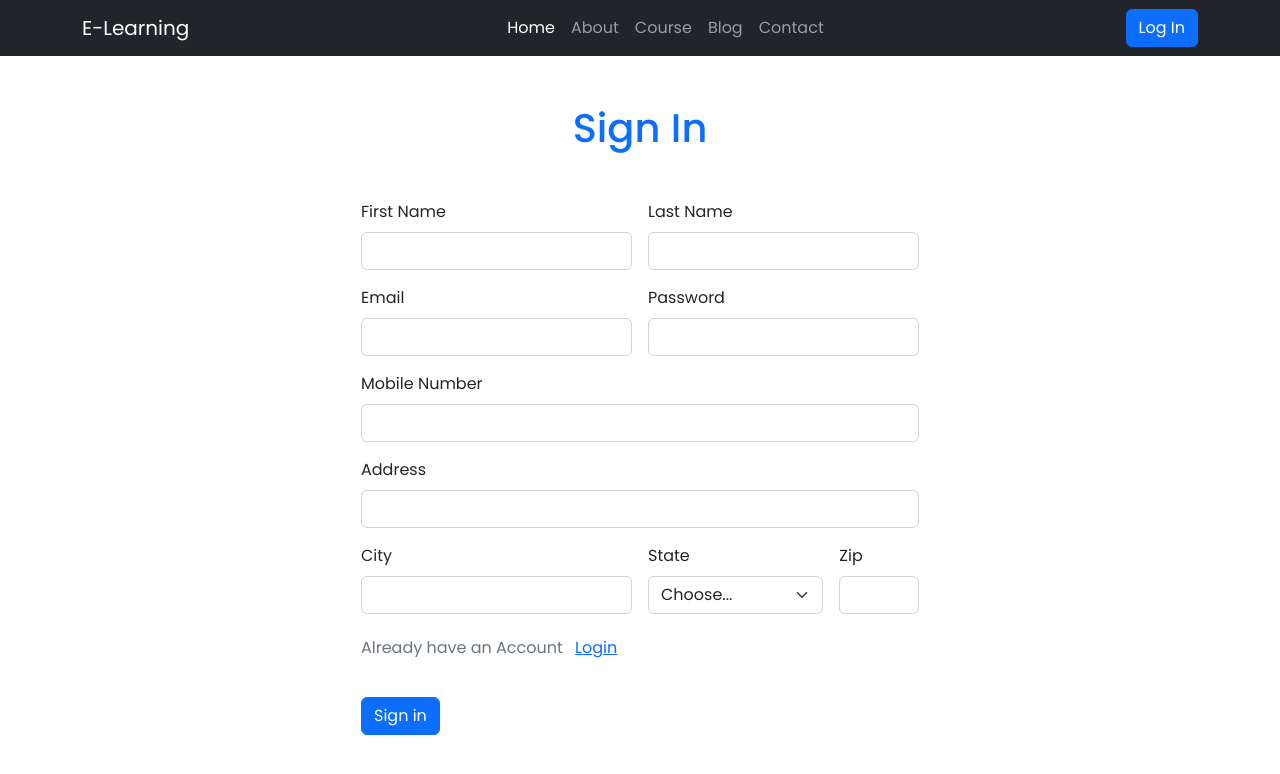
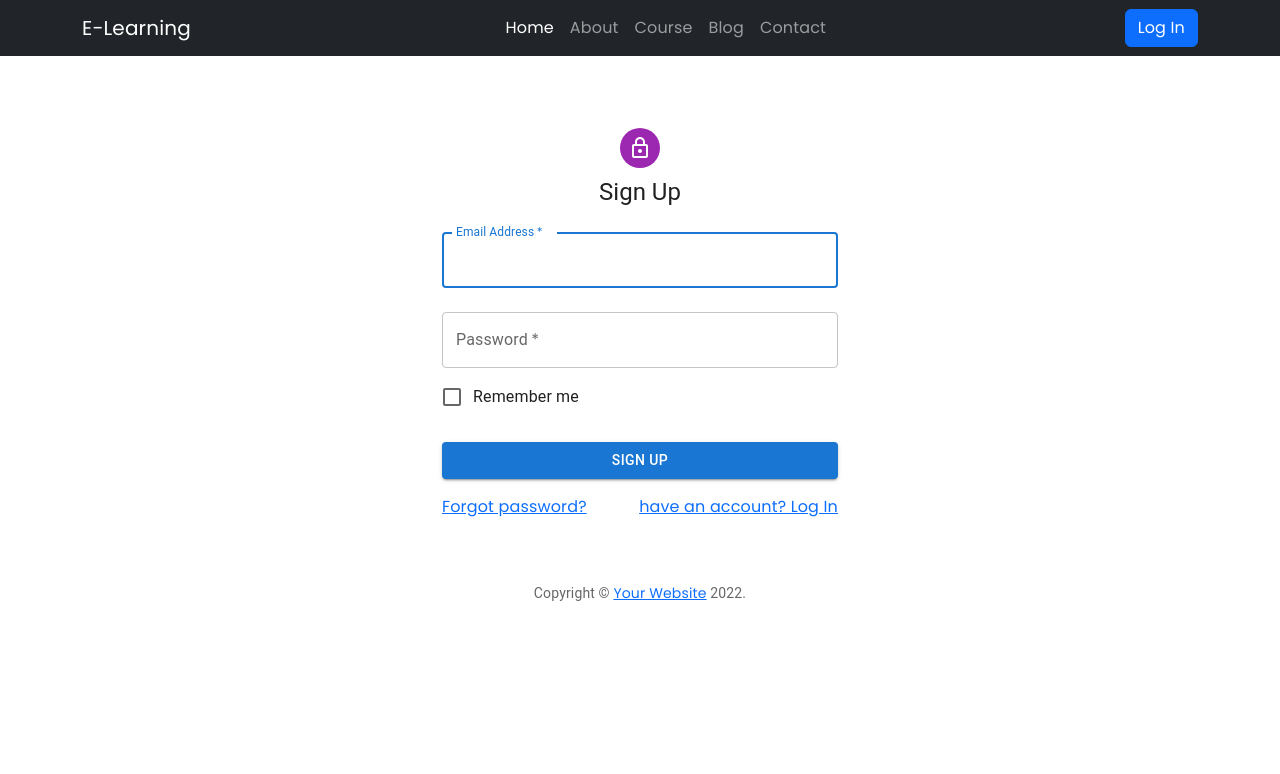
Before and after one commit to harishkgit9640/E_Learning_Website, a React (Create React App) app: page /signup in a window 1280 px wide. Shown: the top 774 px of the page. Built offline with nearby package versions, Linux system fonts and the light colour scheme.

Commit message:
some changes

```diff
--- a/src/Component/Home.jsx
+++ b/src/Component/Home.jsx
@@ -1,11 +1,61 @@
 import React from 'react'
+import Table from '@mui/material/Table';
+import TableBody from '@mui/material/TableBody';
+import TableCell from '@mui/material/TableCell';
+import TableContainer from '@mui/material/TableContainer';
+import TableHead from '@mui/material/TableHead';
+import TableRow from '@mui/material/TableRow';
+import Paper from '@mui/material/Paper';
+
+function createData(name, calories, fat, carbs, protein) {
+    return { name, calories, fat, carbs, protein };
+}
+
+const rows = [
+    createData('Frozen yoghurt', 159, 6.0, 24, 4.0),
+    createData('Ice cream sandwich', 237, 9.0, 37, 4.3),
+    createData('Eclair', 262, 16.0, 24, 6.0),
+    createData('Cupcake', 305, 3.7, 67, 4.3),
+    createData('Gingerbread', 356, 16.0, 49, 3.9),
+];
 
 const Home = () => {
     return (
-        <div>
-            <h1>Welcome to English Planet</h1>
+        <div className="container mt-5">
+            <div className="header text-center my-5">
+                <h1>Dashboard</h1>
+                <hr />
+            </div>
+            <TableContainer component={Paper}>
+                <Table sx={{ minWidth: 650 }} aria-label="simple table">
+                    <TableHead>
+                        <TableRow>
+                            <TableCell>Dessert (100g serving)</TableCell>
+                            <TableCell align="right">Calories</TableCell>
+                            <TableCell align="right">Fat&nbsp;(g)</TableCell>
+                            <TableCell align="right">Carbs&nbsp;(g)</TableCell>
+                            <TableCell align="right">Protein&nbsp;(g)</TableCell>
+                        </TableRow>
+                    </TableHead>
+                    <TableBody>
+                        {rows.map((row) => (
+                            <TableRow
+                                key={row.name}
+                                sx={{ '&:last-child td, &:last-child th': { border: 0 } }} >
+                                <TableCell component="th" scope="row">
+                                    {row.name}
+                                </TableCell>
+                                <TableCell align="right">{row.calories}</TableCell>
+                                <TableCell align="right">{row.fat}</TableCell>
+                                <TableCell align="right">{row.carbs}</TableCell>
+                                <TableCell align="right">{row.protein}</TableCell>
+                            </TableRow>
+                        ))}
+                    </TableBody>
+                </Table>
+            </TableContainer>
         </div>
-    )
+    );
 }
 
-export default Home
+export default Home;
--- a/src/Component/Login.jsx
+++ b/src/Component/Login.jsx
@@ -1,44 +1,118 @@
 import React from 'react'
 // import Alert from '@mui/material/Alert';
 
+import Avatar from '@mui/material/Avatar';
+import Button from '@mui/material/Button';
+import CssBaseline from '@mui/material/CssBaseline';
+import TextField from '@mui/material/TextField';
+import FormControlLabel from '@mui/material/FormControlLabel';
+import Checkbox from '@mui/material/Checkbox';
+import { NavLink } from "react-router-dom";
+import Grid from '@mui/material/Grid';
+import Box from '@mui/material/Box';
+import LockOutlinedIcon from '@mui/icons-material/LockOutlined';
+import Typography from '@mui/material/Typography';
+import Container from '@mui/material/Container';
+import { createTheme, ThemeProvider } from '@mui/material/styles';
+
+function Copyright(props) {
+    return (
+        <Typography variant="body2" color="text.secondary" align="center" {...props}>
+            {'Copyright © '}
+            <NavLink color="inherit" to="https://mui.com/">
+                Your Website
+            </NavLink>{' '}
+            {new Date().getFullYear()}
+            {'.'}
+        </Typography>
+    );
+}
+
+const theme = createTheme();
 const Login = () => {
 
-    const submitForm = (e) => {
-        e.preventDefault();
-        // <>
-        //     <Alert severity="error">Page Not Found!</Alert>
-        //     <Alert severity="success">This is a success alert — check it out!</Alert>
-        // </>
-    }
+    // <>
+    //     <Alert severity="error">Page Not Found!</Alert>
+    //     <Alert severity="success">This is a success alert — check it out!</Alert>
+
+    const handleSubmit = (event) => {
+        event.preventDefault();
+        const data = new FormData(event.currentTarget);
+        console.log({
+            email: data.get('email'),
+            password: data.get('password'),
+        });
+    };
 
     return (
-        <div>
-            <div className="container my-5">
-                <h1 className="text-center text-primary mb-5">Log In</h1>
-                <div className="col-md-6 col-sm-6 mx-auto">
-                    <form method="post">
-                        <div className="row g-3">
-                            <div className="col-12">
-                                <label for="inputEmail4" className="form-label">Email</label>
-                                <input type="email" className="form-control" id="inputEmail4" />
-                            </div>
-                            <div className="col-12">
-                                <label for="inputPassword4" className="form-label">Password</label>
-                                <input type="password" className="form-control" id="inputPassword4" />
-                            </div>
-                            <div className="d-flex justify-content-between">
-                                <a href="forget_pass.html">Forget Password</a>
-                                <p className="text-muted"> New User <a href="./signup.html" className="ps-2">Sign In</a></p>
-                            </div>
-                            <div className="col-12">
-                                <button type="submit" onClick={submitForm} className="btn btn-primary">Log in</button>
-                            </div>
-                        </div>
-                    </form>
-                </div>
-            </div>
-        </div>
-    )
+        <ThemeProvider theme={theme}>
+            <Container component="main" maxWidth="xs">
+                <CssBaseline />
+                <Box
+                    sx={{
+                        marginTop: 8,
+                        display: 'flex',
+                        flexDirection: 'column',
+                        alignItems: 'center',
+                    }}
+                >
+                    <Avatar sx={{ m: 1, bgcolor: 'secondary.main' }}>
+                        <LockOutlinedIcon />
+                    </Avatar>
+                    <Typography component="h1" variant="h5">
+                        Log In
+                    </Typography>
+                    <Box component="form" onSubmit={handleSubmit} noValidate sx={{ mt: 1 }}>
+                        <TextField
+                            margin="normal"
+                            required
+                            fullWidth
+                            id="email"
+                            label="Email Address"
+                            name="email"
+                            autoComplete="email"
+                            autoFocus
+                        />
+                        <TextField
+                            margin="normal"
+                            required
+                            fullWidth
+                            name="password"
+                            label="Password"
+                            type="password"
+                            id="password"
+                            autoComplete="current-password"
+                        />
+                        <FormControlLabel
+                            control={<Checkbox value="remember" color="primary" />}
+                            label="Remember me"
+                        />
+                        <Button
+                            type="submit"
+                            fullWidth
+                            variant="contained"
+                            sx={{ mt: 3, mb: 2 }}
+                        >
+                            Log In
+                        </Button>
+                        <Grid container>
+                            <Grid item xs>
+                                <NavLink to="#" variant="body2">
+                                    Forgot password?
+                                </NavLink>
+                            </Grid>
+                            <Grid item>
+                                <NavLink to="/signup" variant="body2">
+                                    {"Don't have an account? Sign Up"}
+                                </NavLink>
+                            </Grid>
+                        </Grid>
+                    </Box>
+                </Box>
+                <Copyright sx={{ mt: 8, mb: 4 }} />
+            </Container>
+        </ThemeProvider>
+    );
 }
 
 export default Login
--- a/src/Component/Signup.jsx
+++ b/src/Component/Signup.jsx
@@ -1,65 +1,118 @@
 import React from 'react'
+// import Alert from '@mui/material/Alert';
 
-const Signup = () => {
+import Avatar from '@mui/material/Avatar';
+import Button from '@mui/material/Button';
+import CssBaseline from '@mui/material/CssBaseline';
+import TextField from '@mui/material/TextField';
+import FormControlLabel from '@mui/material/FormControlLabel';
+import Checkbox from '@mui/material/Checkbox';
+import { NavLink } from "react-router-dom";
+import Grid from '@mui/material/Grid';
+import Box from '@mui/material/Box';
+import LockOutlinedIcon from '@mui/icons-material/LockOutlined';
+import Typography from '@mui/material/Typography';
+import Container from '@mui/material/Container';
+import { createTheme, ThemeProvider } from '@mui/material/styles';
+
+function Copyright(props) {
     return (
-        <div>
-            <div className="container my-5">
-                <h1 className="text-center text-primary mb-5">Sign In</h1>
-                <div className="col-md-6 col-sm-6 mx-auto">
-                    <form method="post" action="#">
-                        <div className="row g-3">
-                            <div className="col-md-6">
-                                <label for="inputName" className="form-label">First Name</label>
-                                <input type="text" className="form-control" id="inputName" />
-                            </div>
-                            <div className="col-md-6">
-                                <label for="inputName" className="form-label">Last Name</label>
-                                <input type="text" className="form-control" id="inputName" />
-                            </div>
-                            <div className="col-md-6">
-                                <label for="inputEmail4" className="form-label">Email</label>
-                                <input type="email" className="form-control" id="inputEmail4" />
-                            </div>
-                            <div className="col-md-6">
-                                <label for="inputPassword4" className="form-label">Password</label>
-                                <input type="password" className="form-control" id="inputPassword4" />
-                            </div>
-                            <div className="col-12">
-                                <label for="phone" className="form-label">Mobile Number</label>
-                                <input type="text" className="form-control" id="phone" />
-                            </div>
-                            <div className="col-12">
-                                <label for="inputAddress" className="form-label">Address</label>
-                                <input type="text" className="form-control" id="inputAddress" placeholder="" />
-                            </div>
-
-                            <div className="col-md-6">
-                                <label for="inputCity" className="form-label">City</label>
-                                <input type="text" className="form-control" id="inputCity" />
-                            </div>
-                            <div className="col-md-4">
-                                <label for="inputState" className="form-label">State</label>
-                                <select id="inputState" className="form-select">
-                                    <option selected>Choose...</option>
-                                    <option>...</option>
-                                </select>
-                            </div>
-                            <div className="col-md-2">
-                                <label for="inputZip" className="form-label">Zip</label>
-                                <input type="text" className="form-control" id="inputZip" />
-                            </div>
-                            <div className="col-12">
-                                <p className="text-muted"> Already have an Account <a href="./login.html" className="ps-2">Login</a></p>
-                            </div>
-                            <div className="col-12">
-                                <button type="submit" className="btn btn-primary">Sign in</button>
-                            </div>
-                        </div>
-                    </form>
-                </div>
-            </div>
-        </div>
-    )
+        <Typography variant="body2" color="text.secondary" align="center" {...props}>
+            {'Copyright © '}
+            <NavLink color="inherit" to="https://mui.com/">
+                Your Website
+            </NavLink>{' '}
+            {new Date().getFullYear()}
+            {'.'}
+        </Typography>
+    );
 }
 
-export default Signup
+const theme = createTheme();
+const signup = () => {
+
+    // <>
+    //     <Alert severity="error">Page Not Found!</Alert>
+    //     <Alert severity="success">This is a success alert — check it out!</Alert>
+
+    const handleSubmit = (event) => {
+        event.preventDefault();
+        const data = new FormData(event.currentTarget);
+        console.log({
+            email: data.get('email'),
+            password: data.get('password'),
+        });
+    };
+
+    return (
+        <ThemeProvider theme={theme}>
+            <Container component="main" maxWidth="xs">
+                <CssBaseline />
+                <Box
+                    sx={{
+                        marginTop: 8,
+                        display: 'flex',
+                        flexDirection: 'column',
+                        alignItems: 'center',
+                    }}
+                >
+                    <Avatar sx={{ m: 1, bgcolor: 'secondary.main' }}>
+                        <LockOutlinedIcon />
+                    </Avatar>
+                    <Typography component="h1" variant="h5">
+                        Sign Up
+                    </Typography>
+                    <Box component="form" onSubmit={handleSubmit} noValidate sx={{ mt: 1 }}>
+                        <TextField
+                            margin="normal"
+                            required
+                            fullWidth
+                            id="email"
+                            label="Email Address"
+                            name="email"
+                            autoComplete="email"
+                            autoFocus
+                        />
+                        <TextField
+                            margin="normal"
+                            required
+                            fullWidth
+                            name="password"
+                            label="Password"
+                            type="password"
+                            id="password"
+                            autoComplete="current-password"
+                        />
+                        <FormControlLabel
+                            control={<Checkbox value="remember" color="primary" />}
+                            label="Remember me"
+                        />
+                        <Button
+                            type="submit"
+                            fullWidth
+                            variant="contained"
+                            sx={{ mt: 3, mb: 2 }}
+                        >
+                            Sign Up
+                        </Button>
+                        <Grid container>
+                            <Grid item xs>
+                                <NavLink to="#" variant="body2">
+                                    Forgot password?
+                                </NavLink>
+                            </Grid>
+                            <Grid item>
+                                <NavLink to="/login" variant="body2">
+                                    {"have an account? Log In"}
+                                </NavLink>
+                            </Grid>
+                        </Grid>
+                    </Box>
+                </Box>
+                <Copyright sx={{ mt: 8, mb: 4 }} />
+            </Container>
+        </ThemeProvider>
+    );
+}
+
+export default signup
```
